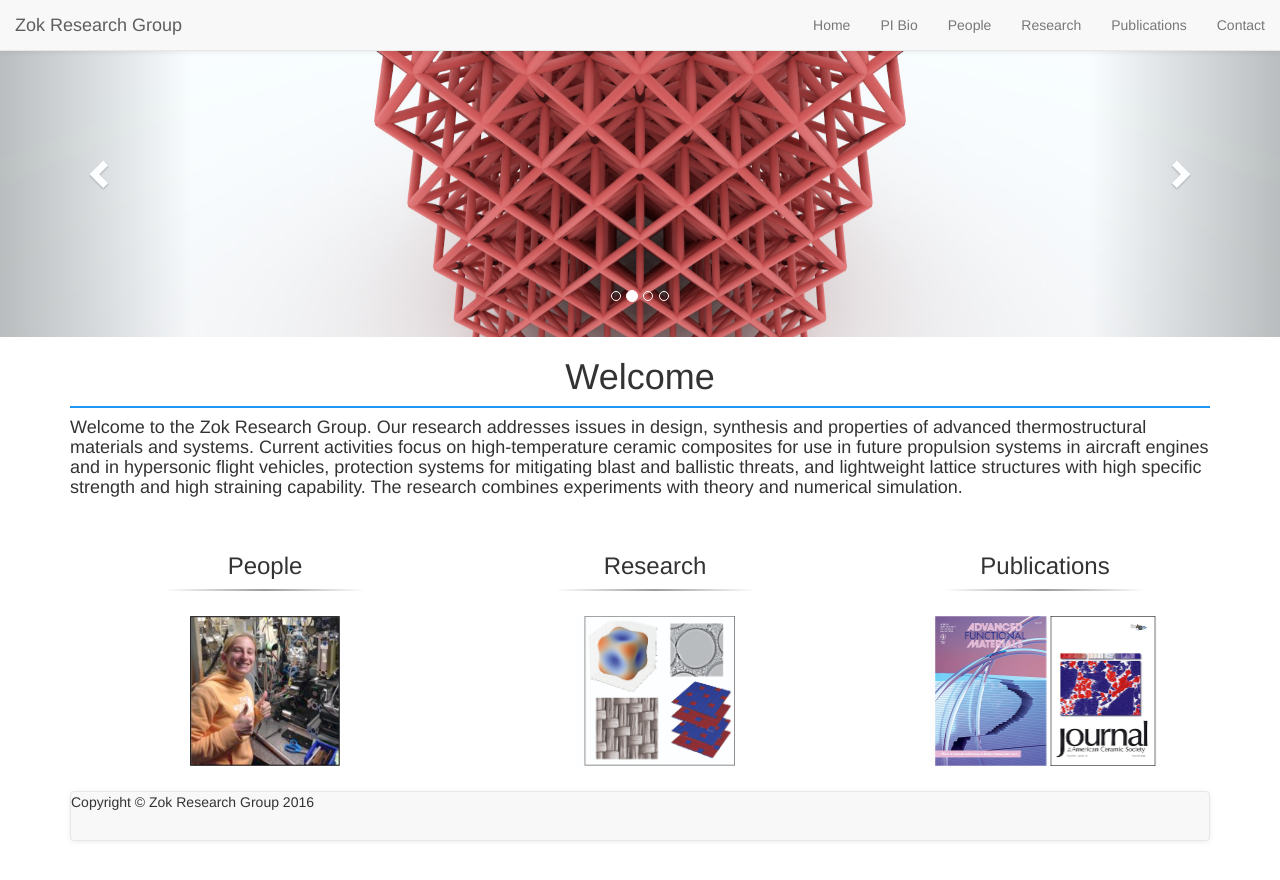
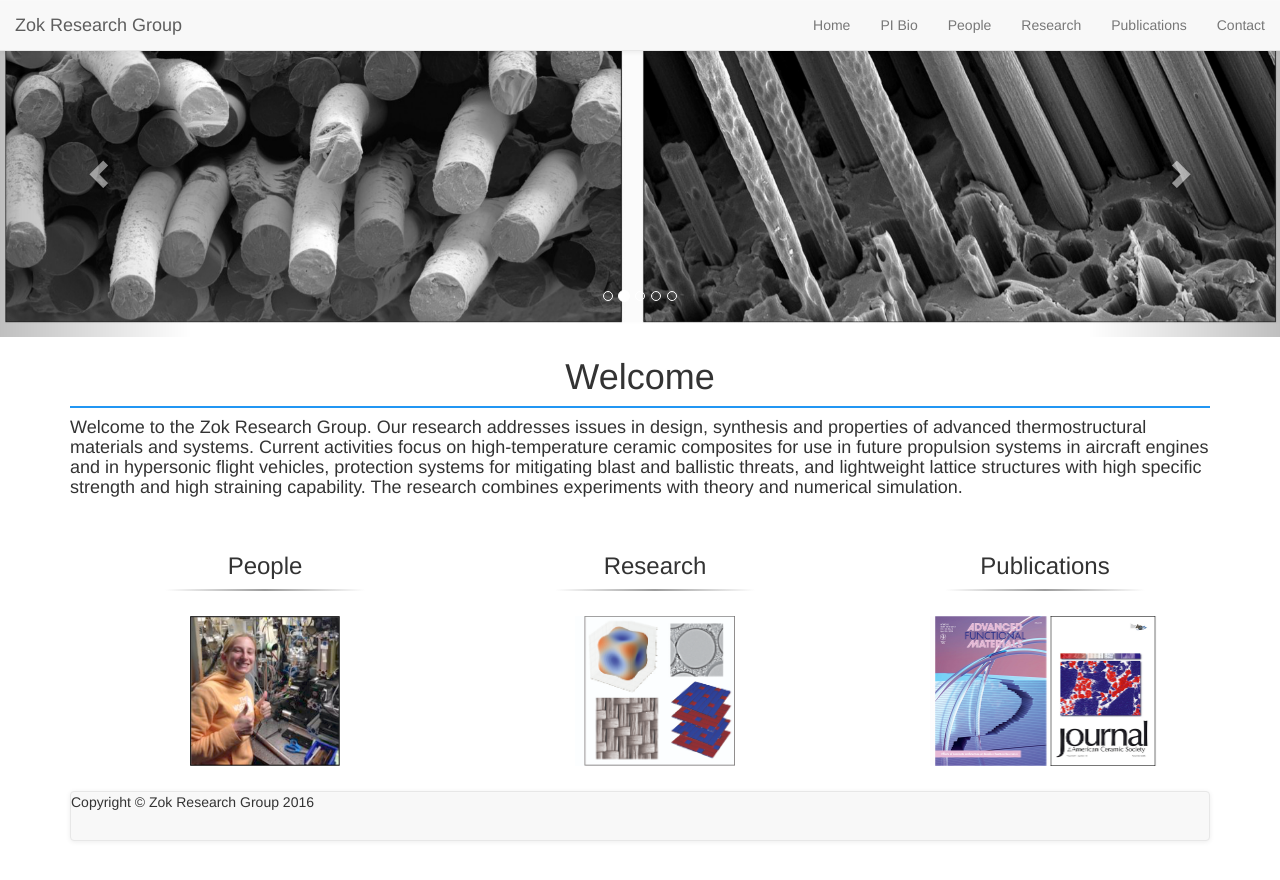
Before and after one commit to latture/zok-group-website, a Jekyll site: the page built from index.html, in a window 1280 px wide. Shown: the top 880 px of the page. Built offline with Jekyll 4.4.1, drawn with Linux system fonts in a browser that asks for light colours.

Commit message:
Updated carousel images.

```diff
--- a/_includes/carousel.html
+++ b/_includes/carousel.html
@@ -5,6 +5,7 @@
         <li data-target="#carousel-generic" data-slide-to="1"></li>
         <li data-target="#carousel-generic" data-slide-to="2"></li>
         <li data-target="#carousel-generic" data-slide-to="3"></li>
+        <li data-target="#carousel-generic" data-slide-to="4"></li>
     </ol>
 
     <!-- Wrapper for slides -->
@@ -13,16 +14,18 @@
             <img src="{{site.baseurl}}/img/carousel/combined.jpg"alt="Elementary cubic trusses">
         </div>
         <div class="item">
-            <img src="{{site.baseurl}}/img/carousel/fcc.jpg" alt="Face-centered cubic truss">
+            <img src="{{site.baseurl}}/img/carousel/fracture-surface.jpg"alt="Fracture surface">
         </div>
         <div class="item">
-            <img src="{{site.baseurl}}/img/carousel/sc.jpg"alt="Simple cubic truss">
+            <img src="{{site.baseurl}}/img/carousel/dynamic-crushing.jpg"alt="Dynamic crushing of truss">
         </div>
         <div class="item">
-            <img src="{{site.baseurl}}/img/carousel/bcc-sc.jpg" alt="BCC-SC compound cubic truss">
+            <img src="{{site.baseurl}}/img/carousel/metallic-sandwich.jpg" alt="Metallic sandwich panels">
+        </div>
+        <div class="item">
+            <img src="{{site.baseurl}}/img/carousel/surface-height.jpg"alt="Surface height">
         </div>
     </div>
-
 
     <!-- Controls -->
     <a class="left carousel-control" href="#carousel-generic" role="button" data-slide="prev">
```
Also changed, not shown: img/carousel/bcc-sc.jpg (deleted), img/carousel/bcc.jpg (deleted), img/carousel/dynamic-crushing.jpg (added), img/carousel/fcc.jpg (deleted), img/carousel/fracture-surface.jpg (added), img/carousel/metallic-sandwich.jpg (added), img/carousel/sc.jpg (deleted), img/carousel/surface-height.jpg (added).
